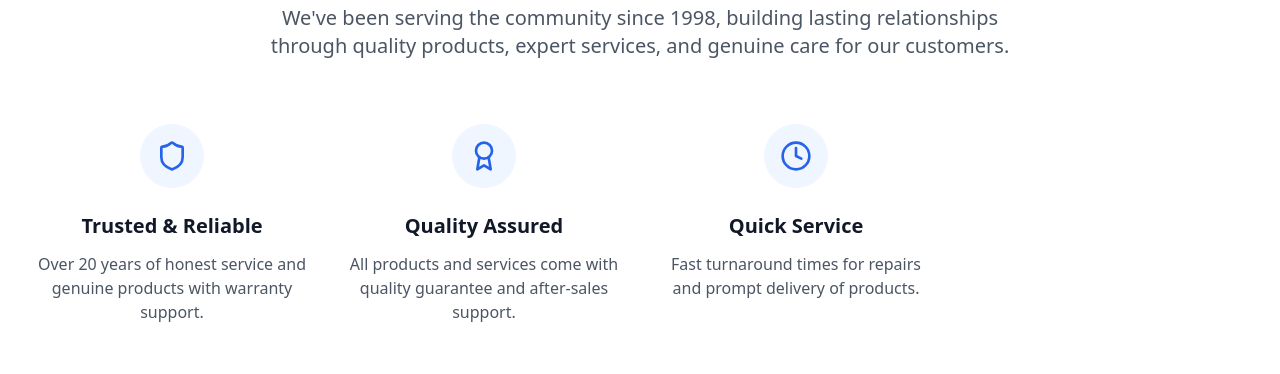
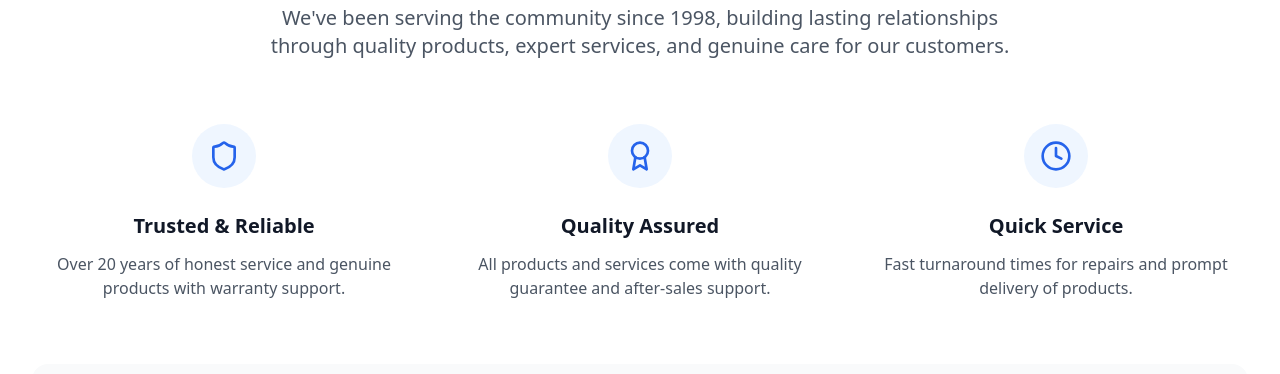
Before and after one commit to G5277/new-line-computers, a React (Vite) app: page / in a window 1280 px wide. Shown: the part 900-1274 px from the top of the page. Built offline with nearby package versions, Linux system fonts and the light colour scheme; no server answers.

Commit message:
features grid

```diff
--- a/src/components/home/About.tsx
+++ b/src/components/home/About.tsx
@@ -8,11 +8,6 @@
       title: 'Trusted & Reliable',
       description: 'Over 20 years of honest service and genuine products with warranty support.'
     },
-    // {
-    //   icon: Users,
-    //   title: 'Expert Lead',
-    //   description: 'Certified technicians with extensive experience in computer hardware and repairs.'
-    // },
     {
       icon: Award,
       title: 'Quality Assured',
@@ -37,8 +32,8 @@
             through quality products, expert services, and genuine care for our customers.
           </p>
         </div>
-
-        <div className="grid grid-cols-1 md:grid-cols-2 lg:grid-cols-4 gap-8">
+        {/* Features */}
+        <div className="grid grid-cols-1 md:grid-cols-2 lg:grid-cols-3 gap-8">
           {features.map((feature, index) => (
             <div key={index} className="text-center group">
               <div className="bg-blue-50 rounded-full w-16 h-16 flex items-center justify-center mx-auto mb-6 group-hover:bg-blue-100 transition-colors">
```
